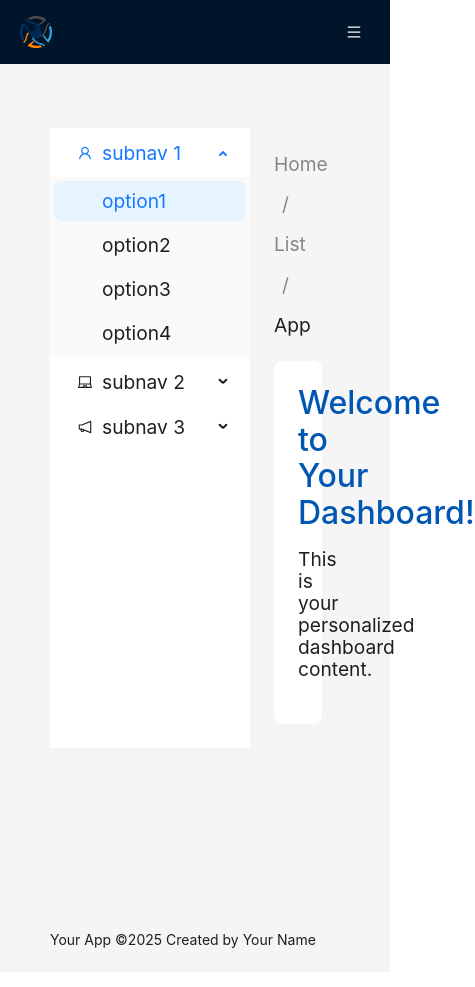
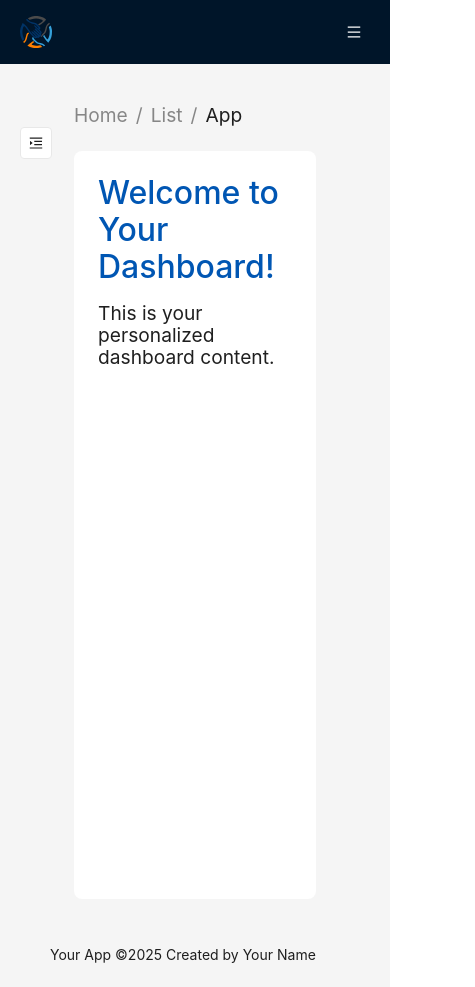
Before and after one commit to Nader-SH/Graduation-Project, a React (Create React App) app in the folder client/: page /dashboard in a window 390 px wide. Shown: the whole page, 475 px wide, since content can reach past the window. Built offline with nearby package versions, Linux system fonts and the light colour scheme.

Commit message:
fix DashboardPage

```diff
--- a/client/src/App.jsx
+++ b/client/src/App.jsx
@@ -22,7 +22,7 @@ const App = () => {
       <AuthProvider>
         <Layout>
           <HeaderComponent />
-          <Content style={{ padding: '0 50px', marginTop: 64, minHeight: 'calc(100vh - 64px)' }}>
+          <Content style={{ padding: '0 50px', marginTop: 15, minHeight: 'calc(100vh - 64px)' }}>
             <Routes>
               {/* Public Routes */}
               <Route path="/" element={<LandingPage />} />
--- a/client/src/pages/DashboardPage.jsx
+++ b/client/src/pages/DashboardPage.jsx
@@ -1,6 +1,6 @@
-import React from 'react';
-import { LaptopOutlined, NotificationOutlined, UserOutlined } from '@ant-design/icons';
-import { Breadcrumb, Layout, Menu, theme } from 'antd';
+import React, { useState, useEffect } from 'react';
+import { LaptopOutlined, NotificationOutlined, UserOutlined, MenuFoldOutlined, MenuUnfoldOutlined } from '@ant-design/icons';
+import { Breadcrumb, Layout, Menu, theme, Button } from 'antd';
 const { Content, Sider } = Layout;
 
 const items2 = [UserOutlined, LaptopOutlined, NotificationOutlined].map((icon, index) => {
@@ -20,6 +20,21 @@ const items2 = [UserOutlined, LaptopOutlined, NotificationOutlined].map((icon, i
 });
 
 const DashboardPage = () => {
+    const [collapsed, setCollapsed] = useState(false);
+    const [isMobile, setIsMobile] = useState(window.innerWidth <= 768);
+
+    useEffect(() => {
+        const handleResize = () => {
+            const mobile = window.innerWidth <= 768;
+            setIsMobile(mobile);
+            setCollapsed(mobile);
+        };
+
+        window.addEventListener('resize', handleResize);
+        handleResize(); // Initial check
+        return () => window.removeEventListener('resize', handleResize);
+    }, []);
+
     const {
         token: { colorBgContainer, borderRadiusLG },
     } = theme.useToken();
@@ -28,13 +43,42 @@ const DashboardPage = () => {
         <Layout
             style={{
                 borderRadius: borderRadiusLG,
+                minHeight: '100vh',
+                position: 'relative',
             }}
         >
+            {isMobile && (
+                <Button
+                    type="text"
+                    icon={collapsed ? <MenuUnfoldOutlined /> : <MenuFoldOutlined />}
+                    onClick={() => setCollapsed(!collapsed)}
+                    style={{
+                        position: 'fixed',
+                        left: collapsed ? '20px' : '200px',
+                        top: '127px',
+                        zIndex: 1001,
+                        background: colorBgContainer,
+                        border: '1px solid #e8e8e8',
+                        borderRadius: '4px',
+                        transition: 'left 0.2s',
+                    }}
+                />
+            )}
             <Sider
                 width={200}
+                collapsible
+                collapsed={collapsed}
+                onCollapse={(value) => setCollapsed(value)}
+                breakpoint="lg"
                 style={{
                     background: colorBgContainer,
+                    position: isMobile ? 'fixed' : 'relative',
+                    height: '100vh',
+                    left: collapsed && isMobile ? '-200px' : 0,
+                    zIndex: 1000,
+                    transition: 'left 0.2s',
                 }}
+                trigger={null}
             >
                 <Menu
                     mode="inline"
@@ -50,6 +94,8 @@ const DashboardPage = () => {
             <Layout
                 style={{
                     padding: '0 24px 24px',
+                    marginLeft: isMobile ? 0 : (collapsed ? 80 : 200),
+                    transition: 'margin-left 0.2s',
                 }}
             >
                 <Breadcrumb
```
